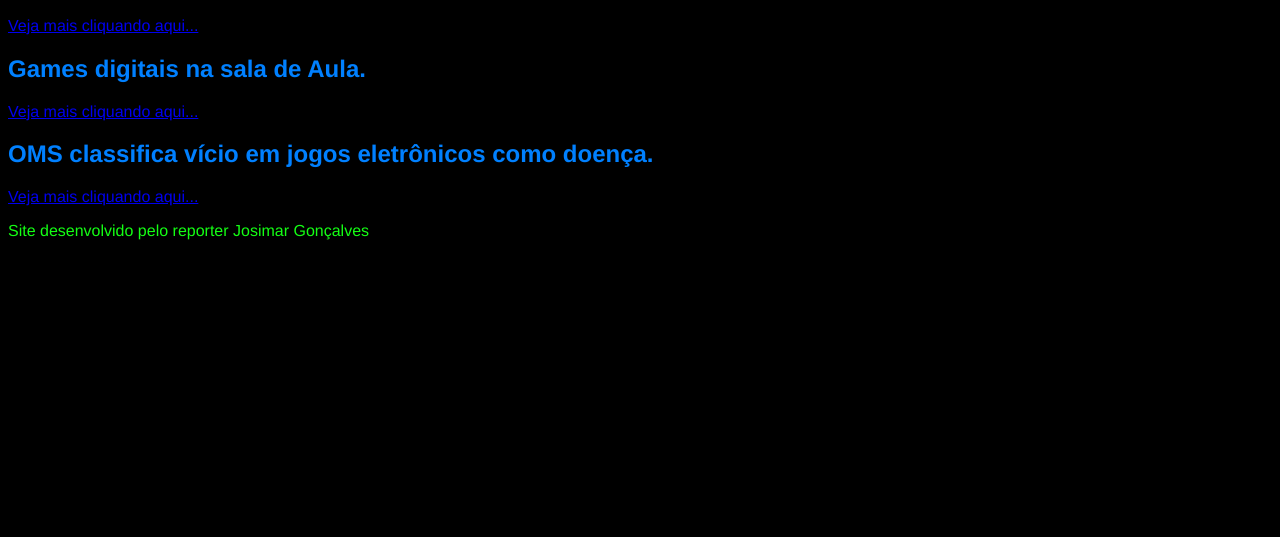
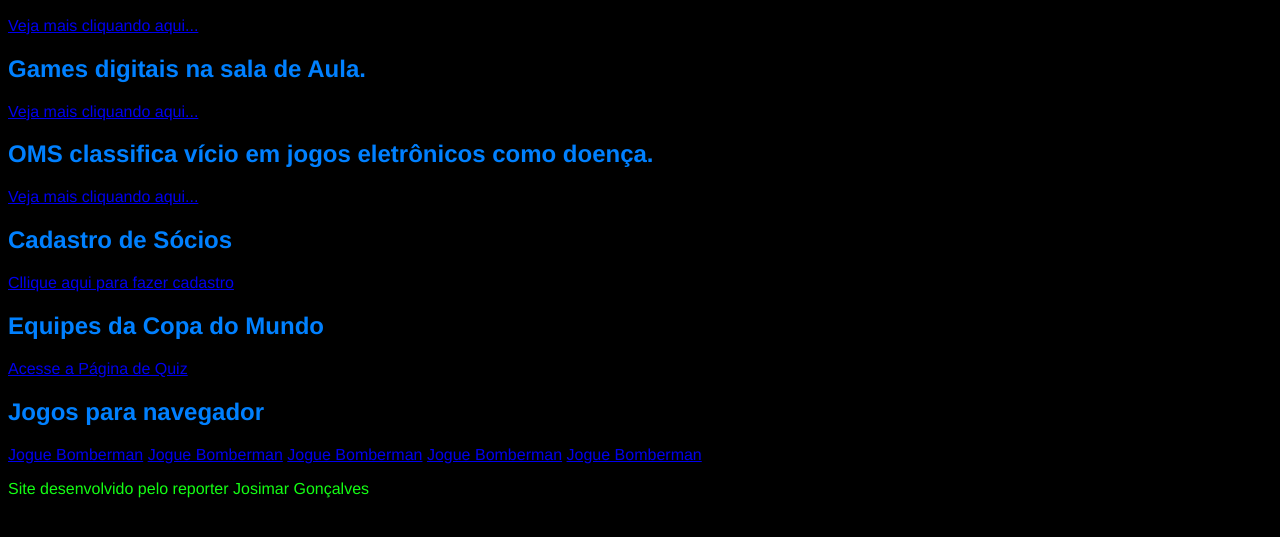
Before and after one commit to JosimarGoncalves/prova1_html, a plain HTML site: page index.html in a window 1280 px wide. Shown: the part 263-800 px from the top of the page. Drawn offline with Linux system fonts and the light colour scheme.

Commit message:
Update Code

```diff
--- a/index.html
+++ b/index.html
@@ -40,8 +40,28 @@ footer{
    <a href="reportagens/reportagem3.html"target="blank">Veja mais cliquando aqui...</a>
    <p>
 
-   </p>
 
+
+   <h2 class="cadastro">
+    Cadastro de Sócios
+   </h2>
+   <a href="Form3/form8.html">Cllique aqui para fazer cadastro</a>
+
+   <h2 class="quiz">
+    Equipes da Copa do Mundo
+   </h2>
+   <a href="Quiz/quiz_futebol.html">Acesse a Página de Quiz</a>
+
+   <h2 class="jogo">
+    Jogos para navegador
+   </h2>
+   <a href="jogos/Bomberman.html">Jogue Bomberman</a>
+   <a href="jogos/Bomberman.html">Jogue Bomberman</a>
+   <a href="jogos/Bomberman.html">Jogue Bomberman</a>
+   <a href="jogos/Bomberman.html">Jogue Bomberman</a>
+   <a href="jogos/Bomberman.html">Jogue Bomberman</a>
+
+    </p>
 <footer>
     Site desenvolvido pelo reporter Josimar Gonçalves
 </footer>
```
